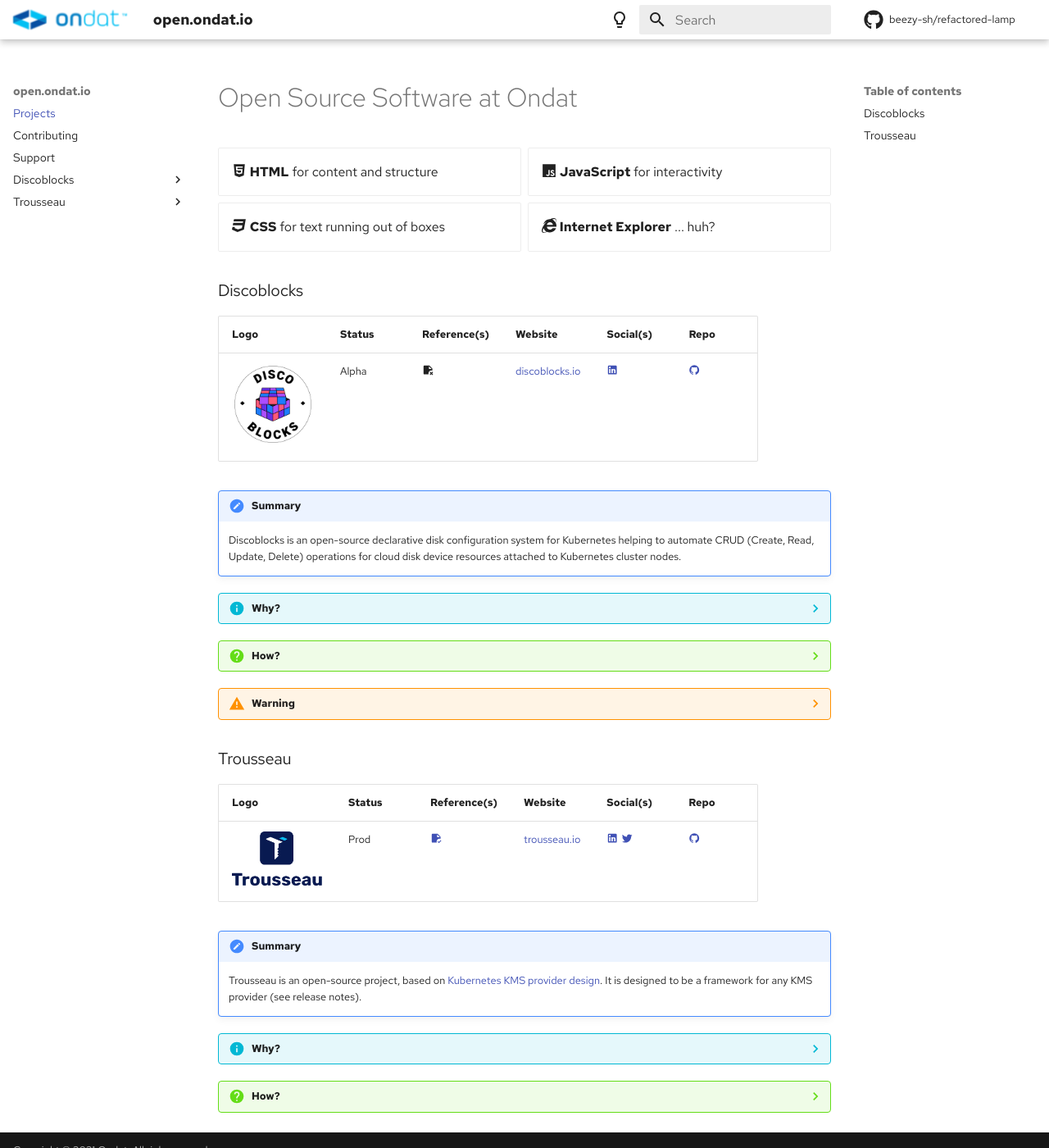
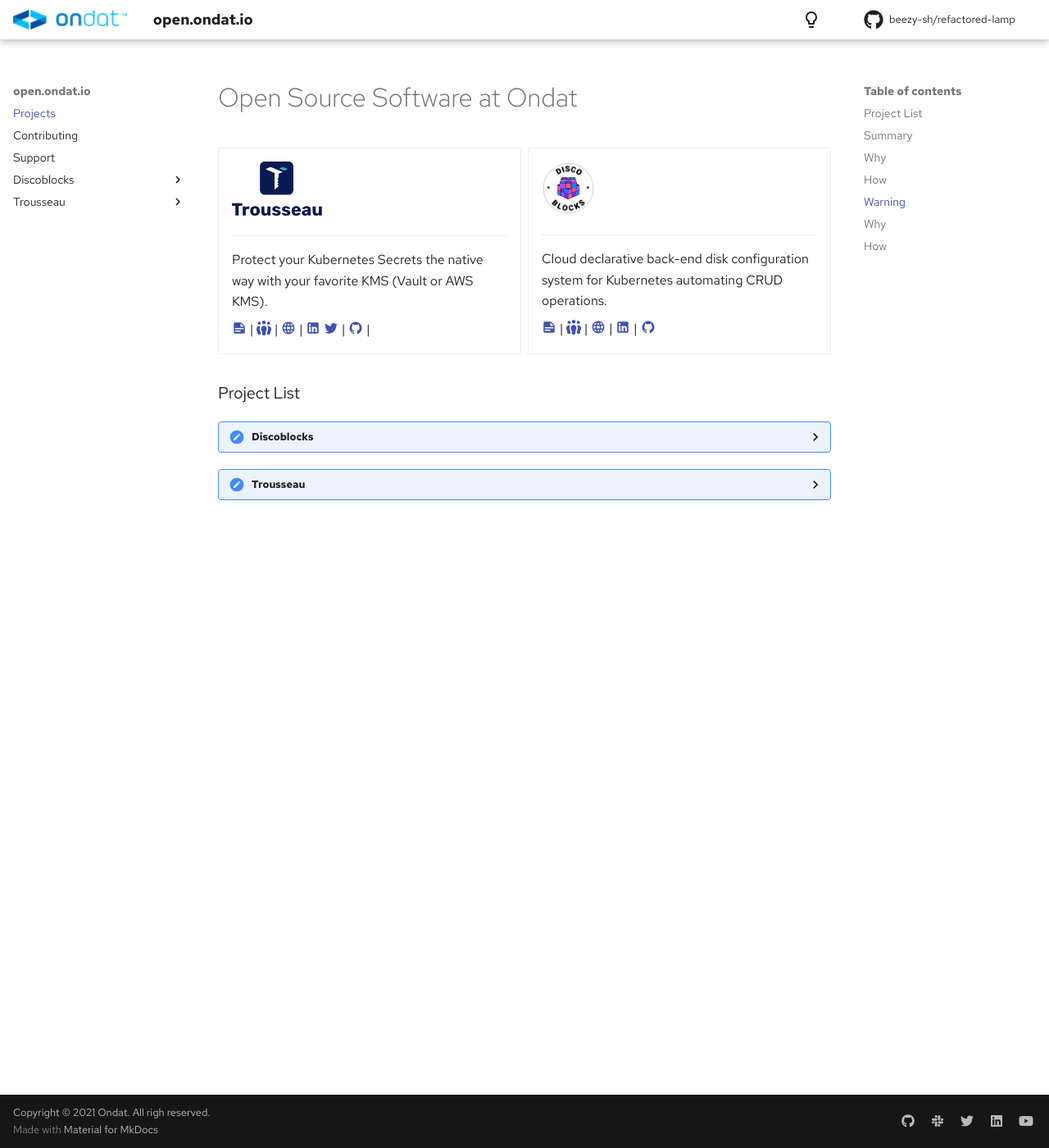
Before and after one commit to beezy-sh/refactored-lamp, an MkDocs documentation site: the page built from docs/index.md, in a window 1280 px wide and 1400 px high. Shown: the whole window at 82% size. Built offline with MkDocs 1.6.1 and Material for MkDocs 9.7.7, drawn with Linux system fonts in a browser that asks for light colours; some web fonts are replaced; comment, search, counter and statistics services are not loaded.

Commit message:
insiders

````diff
--- a/docs/index.md
+++ b/docs/index.md
@@ -2,24 +2,34 @@
 
 <div class="grid cards" markdown>
 
-- :fontawesome-brands-html5: __HTML__ for content and structure
-- :fontawesome-brands-js: __JavaScript__ for interactivity
-- :fontawesome-brands-css3: __CSS__ for text running out of boxes
-- :fontawesome-brands-internet-explorer: __Internet Explorer__ ... huh?
+-   ![](/images/trousseau-logo.png){ width="110" }
+
+    ---
+    Protect your Kubernetes Secrets the native way with your favorite KMS (Vault or AWS KMS).
+
+    [:material-note-text:](trousseau/release_notes) | [:fontawesome-solid-people-group:](trousseau/community) | [:material-web:](https://trousseau.io) | [:material-linkedin:](https://www.linkedin.com/company/trousseau-io) [:material-twitter:](https://twitter.com/trousseauio) | [:material-github:](https://github.com/ondat/trousseau) |
+
+
+- ![](/images/discoblocks-logo.png){ width="65" }
+
+    ---
+    Cloud declarative back-end disk configuration system for Kubernetes automating CRUD operations.
+
+    [:material-note-text:](discoblocks/release_notes) | [:fontawesome-solid-people-group:](discoblocks/community) | [:material-web:](https://discoblocks.io) | [:material-linkedin:](https://www.linkedin.com/company/discoblocks-io) | [:material-github:](https://github.com/ondat/discoblocks)
+
 
 </div>
 
 
-### Discoblocks
+### Project List
 
-| Logo | Status | Reference(s) | Website | Social(s) | Repo |
-|------|--------|--------------|---------|-----------|------|
-| ![](/images/discoblocks-logo.png){ width="100" } | Alpha  | :material-note-remove: | [discoblocks.io](https://discoblocks.io) | [:material-linkedin:](https://www.linkedin.com/company/discoblocks-io) | [:material-github:](https://github.com/ondat/discoblocks) |
 
-!!! summary
+??? summary "Discoblocks"
+
+    ### Summary
     Discoblocks is an open-source declarative disk configuration system for Kubernetes helping to automate CRUD (Create, Read, Update, Delete) operations for cloud disk device resources attached to Kubernetes cluster nodes.
 
-??? info "Why?"
+    ### Why
 
     Discoblocks can be leveraged by cloud-native data management platforms (like Ondat) to manage backend disks in the cloud.
 
@@ -45,19 +55,14 @@
     * resize automatically the volume based on the upscale policy
     ```
 
-??? warning
+    ### Warning
     An application could be using Discoblocks to get persistent storage but this option would not be safe for production as there will not be any data platform management to address high availability, replication, fencing, and encryption.
 
-### Trousseau
 
-| Logo | Status | Reference(s) | Website | Social(s) | Repo |
-|------|--------|--------------|---------|-----------|------|
-| ![](/images/trousseau-logo.png){ width="110" }  | Prod  | [:material-note-check:](https://finance.yahoo.com/news/trousseau-open-source-project-made-141300025.html)| [trousseau.io](https://trousseau.io) | [:material-linkedin:](https://www.linkedin.com/company/trousseau-io) [:material-twitter:](https://twitter.com/trousseauio) | [:material-github:](https://github.com/ondat/trousseau) |
-
-!!! summary
+??? summary "Trousseau"
     Trousseau is an open-source project, based on [Kubernetes KMS provider design](https://kubernetes.io/docs/tasks/administer-cluster/kms-provider/). It is designed to be a framework for any KMS provider (see release notes).
 
-??? info "Why?"
+    ### Why
 
     Kubernetes platform users are all facing the very same question: how do we handle Secrets?
 
--- a/mkdocs.yml
+++ b/mkdocs.yml
@@ -1,5 +1,11 @@
 site_name: open.ondat.io
 site_url: https://beezy.sh
+
+plugins:
+  - git-committers:
+      repository: beezy-sh/refactored-lamp
+      token: !ENV GH_TOKEN
+
 theme:
   font:
     text: Red Hat Text
````
Also changed, not shown: other parts of docs/index.md (+2 -2 lines), 1 other file.
